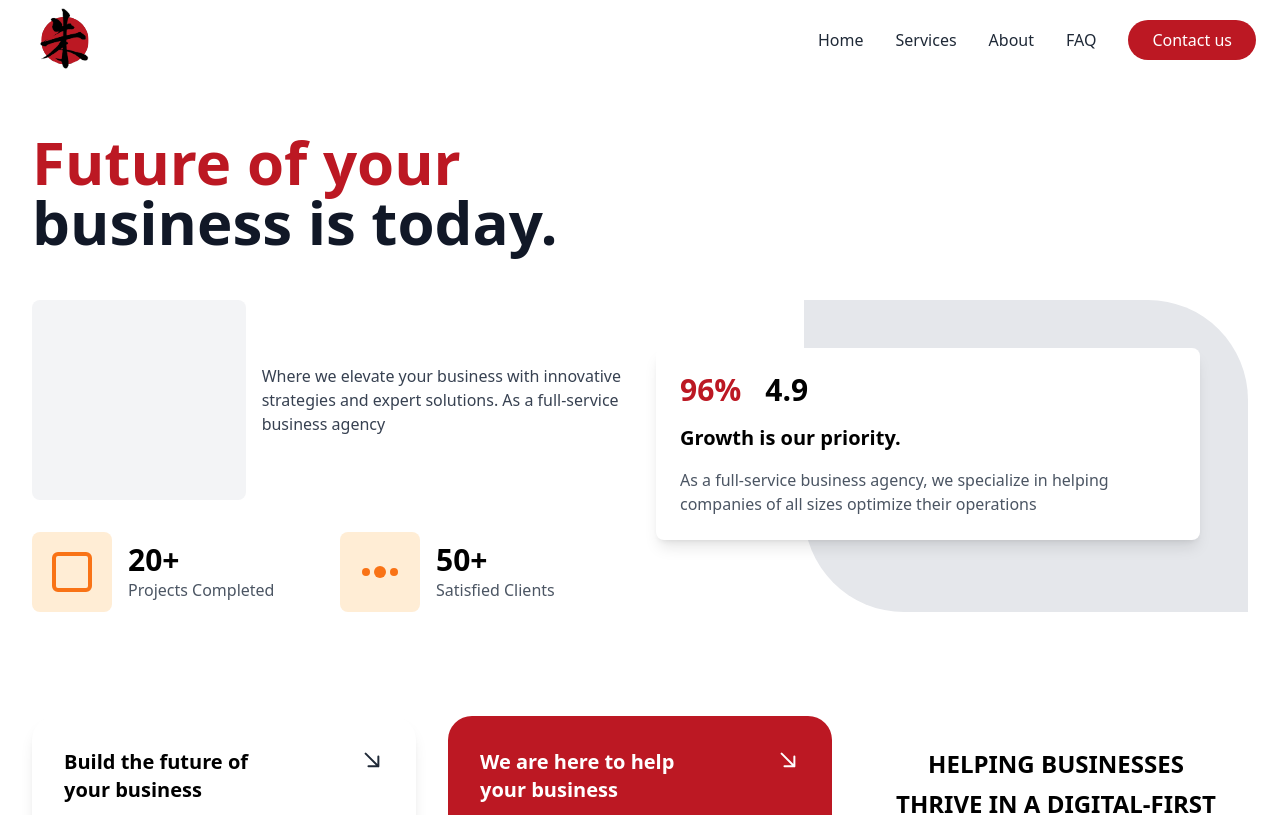
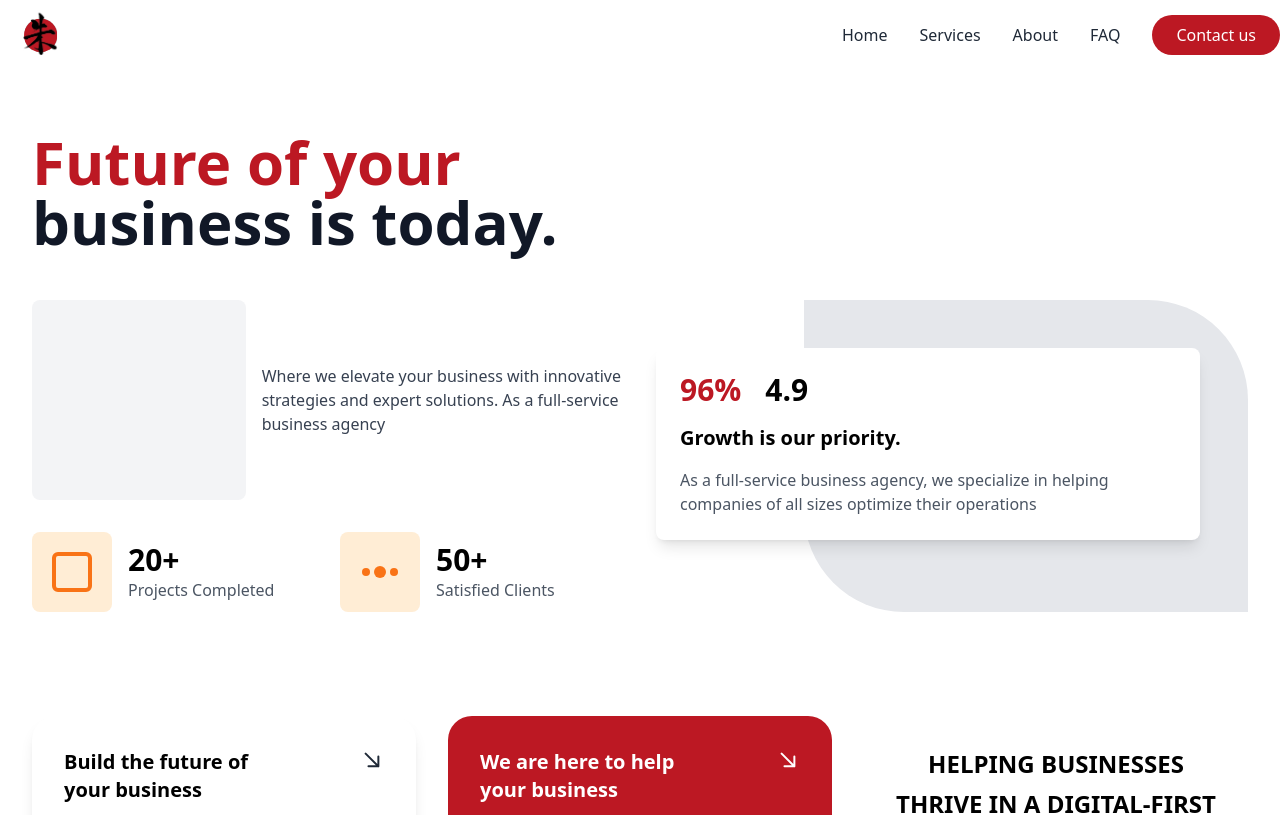
Before and after one commit to Stephan-Steinwall/crimson-code, a React (Vite) app: page / in a window 1280 px wide. Shown: the top 815 px of the page. Built offline with nearby package versions, Linux system fonts and the light colour scheme.

Commit message:
Final v-2

```diff
--- a/src/components/Navbar.jsx
+++ b/src/components/Navbar.jsx
@@ -35,10 +35,10 @@ const Navbar = () => {
                         : 'bg-transparent mb-5'
                     }`}
             >
-                <div className="max-w-7xl mx-auto px-6">
-                    <div className="flex items-center justify-between h-20">
+                <div className="max-w-7xl mx-auto px-">
+                    <div className="flex items-center justify-between h-[70px]">
 
-                        <div className="h-10 w-20 rounded-lg flex items-center justify-center font-bold">
+                        <div className="h-10 w-20 p-3 rounded-lg flex items-center justify-center font-bold">
                             <img src="/logo/clogo.svg" alt="Logo" className='rounded-full flex items-center justify-center'/>
 
                         </div>
```
